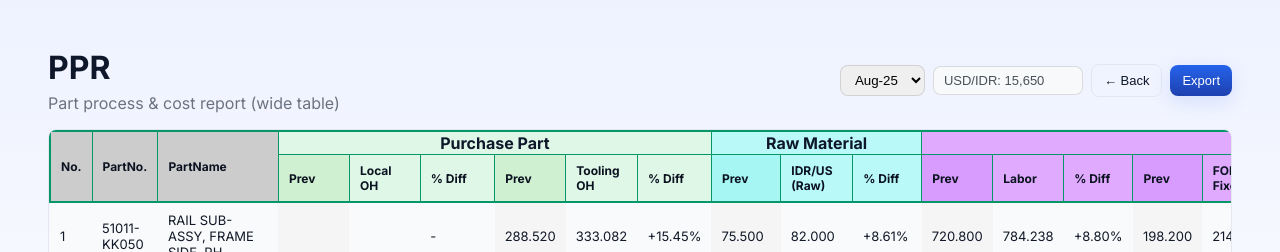
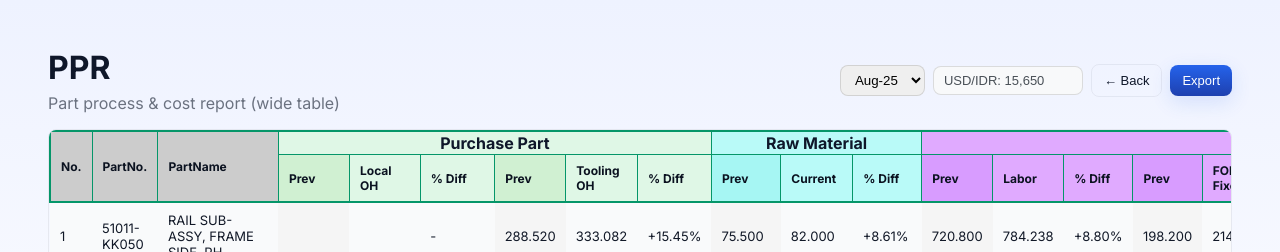
Before and after one commit to ari-fikri/finance-dashboard, a React (Vite) app: page /ppr in a window 1280 px wide. Shown: the top 252 px of the page. Built offline with nearby package versions, Linux system fonts and the light colour scheme.

Commit message:
Set the color for the header

```diff
--- a/src/PPRPage.jsx
+++ b/src/PPRPage.jsx
@@ -118,7 +118,7 @@ export default function PPRPage() {
                 <th colSpan="6" style={{...headerBandStyle("#dff7e6"), border: "1px solid #059669"}}>Purchase Part</th>
                 <th colSpan="3" style={{...headerBandStyle("#b9faf8"), border: "1px solid #059669"}}>Raw Material</th>
                 <th colSpan="12" style={{...headerBandStyle("#e0aaff"), border: "1px solid #059669"}}>Processing Cost</th>
-                <th rowSpan="2" style={{...headerBandStyle("#dff7e6"), ...thSticky, border: "1px solid #059669"}}>Total Process Cost</th>
+                <th rowSpan="2" style={{...headerBandStyle("#e0aaff"), ...thSticky, border: "1px solid #059669"}}>Total Process Cost</th>
                 <th rowSpan="2" style={{...headerBandStyle("#dff7e6"), ...thSticky, border: "1px solid #059669"}}>Exclusive Investment</th>
                 <th rowSpan="2" style={{...headerBandStyle("#dff7e6"), ...thSticky, border: "1px solid #059669"}}>Prev Period</th>
                 <th rowSpan="2" style={{...headerBandStyle("#dff7e6"), ...thSticky, border: "1px solid #059669"}}>Total Cost</th>
@@ -136,7 +136,7 @@ export default function PPRPage() {
                 <th style={{...thSticky, border: "1px solid #059669"}}>% Diff</th>
 
                 <th style={{...thSticky, backgroundColor: "#a6f6f3", border: "1px solid #059669"}}>Prev</th>
-                <th style={{...thSticky, backgroundColor: "#b9faf8", border: "1px solid #059669"}}>IDR/US (Raw)</th>
+                <th style={{...thSticky, backgroundColor: "#b9faf8", border: "1px solid #059669"}}>Current</th>
                 <th style={{...thSticky, backgroundColor: "#b9faf8", border: "1px solid #059669"}}>% Diff</th>
 
                 <th style={{...thSticky, backgroundColor: "#d89cff", border: "1px solid #059669"}}>Prev</th>
```
